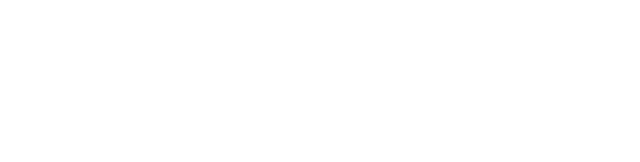
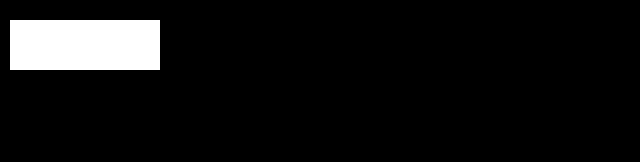
Before and after one commit to paulohfev/demo-canvas-particle-system, a website: page index.html in a window 1280 px wide. Shown: the whole page, without its empty margins (0-640 px from the left). Drawn offline with Linux system fonts and the light colour scheme.

Commit message:
Add initial canvas drawing

```diff
--- a/index.html
+++ b/index.html
@@ -8,7 +8,7 @@
   </head>
 
   <body>
-    <canvas></canvas>
+    <canvas id="canvas"></canvas>
 
     <script src="src/script.js"></script>
   </body>
--- a/package.json
+++ b/package.json
@@ -4,7 +4,8 @@
   "description": "",
   "main": "index.js",
   "scripts": {
-    "test": "echo \"Error: no test specified\" && exit 1"
+    "test": "echo \"Error: no test specified\" && exit 1",
+    "start-server": "live-server"
   },
   "author": "",
   "license": "ISC",
--- a/src/script.js
+++ b/src/script.js
@@ -0,0 +1,22 @@
+const canvas = document.getElementById('canvas');
+
+// getContext will only work if called on a var that refers to the canvas element
+// when called correctly, getContext returns a reference to the built-in canvas 2d drawing API object
+const context = canvas.getContext('2d');
+  // canvas covers browser window horizontally and vertically
+  canvas.width = window.innerWidth;
+  canvas.height = window.innerHeight;
+
+// listens to resize to recalculate the width and height of the canvas on different screen sizes to prevent
+// canvas distortion
+window.addEventListener('resize', () => {
+  canvas.width = window.innerWidth;
+  canvas.height = window.innerHeight;
+
+  context.fillStyle = 'white';
+  context.fillRect(10, 20, 150, 50);
+});
+
+context.fillStyle = 'white';
+// draws shape
+context.fillRect(10, 20, 150, 50);
--- a/src/styles.css
+++ b/src/styles.css
@@ -0,0 +1,8 @@
+#canvas {
+  background-color: black;
+  height: 100%;
+  left: 0;
+  position: absolute;
+  width: 100%;
+  top: 0;
+}
```
